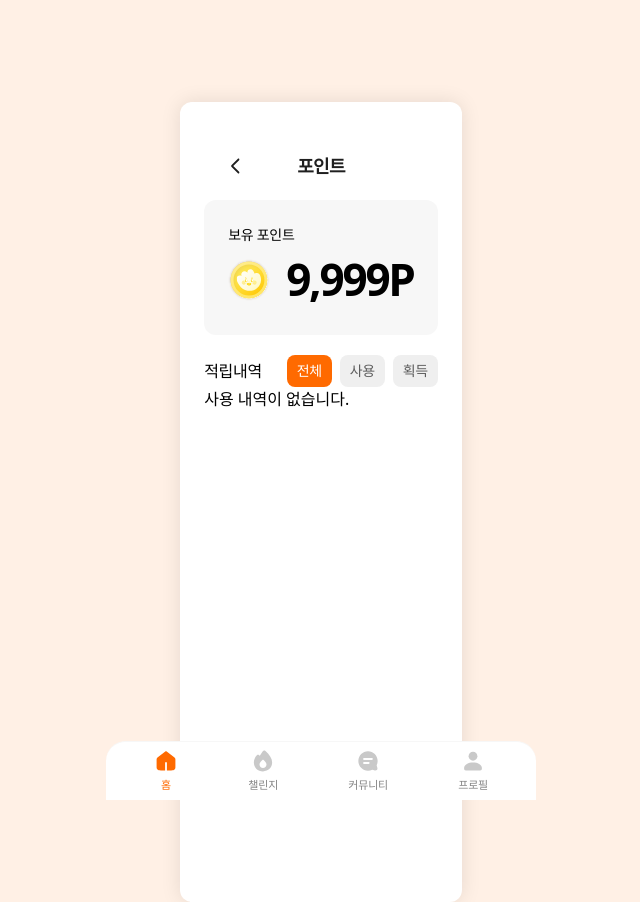
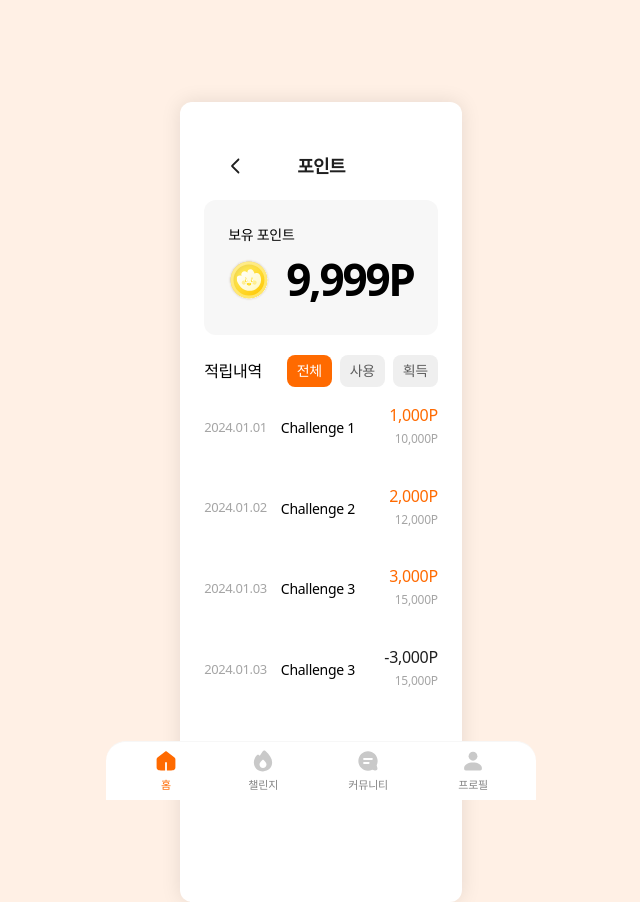
Before and after one commit to Chaellimi/Chaellimi_Web, a Next.js app: page /point in a window 1280 px wide. Shown: the whole page, without its empty margins (319-959 px from the left). Built offline with nearby package versions, Linux system fonts and the light colour scheme.

Commit message:
feat(#56) :: 포인트 내역 퍼블리싱 완료

```diff
--- a/src/app/point/page.tsx
+++ b/src/app/point/page.tsx
@@ -1,8 +1,9 @@
 'use client';
 
+import React from 'react';
 import Header from '@/components/shared/Header';
 import { PointIcon } from '@public/icons/Challenge/point';
-import React from 'react';
+import PointData from '@/data/Point/data.json';
 
 const PointCategory = [
   { id: 1, name: '전체' },
@@ -45,7 +46,29 @@ const Point = () => {
             ))}
           </div>
         </div>
-        <div className="">사용 내역이 없습니다.</div>
+        <div className="">
+          {PointData.Point.map((item) => (
+            <div
+              className="flex items-center justify-between w-full py-5"
+              key={item.id}
+            >
+              <div className="flex items-center gap-[0.88rem]">
+                <div className="text-gray-400 text-fn">{item.date}</div>
+                <div className="text-b3">{item.title}</div>
+              </div>
+              <div className="flex flex-col items-end justify-center gap-2">
+                <div
+                  className={`text-bn2 ${item.point > 0 ? 'text-primary-default' : 'text-gray-black'}`}
+                >
+                  {item.point.toLocaleString()}P
+                </div>
+                <div className="text-gray-400 text-c1">
+                  {item.totalPoint.toLocaleString()}P
+                </div>
+              </div>
+            </div>
+          ))}
+        </div>
       </div>
     </div>
   );
```
